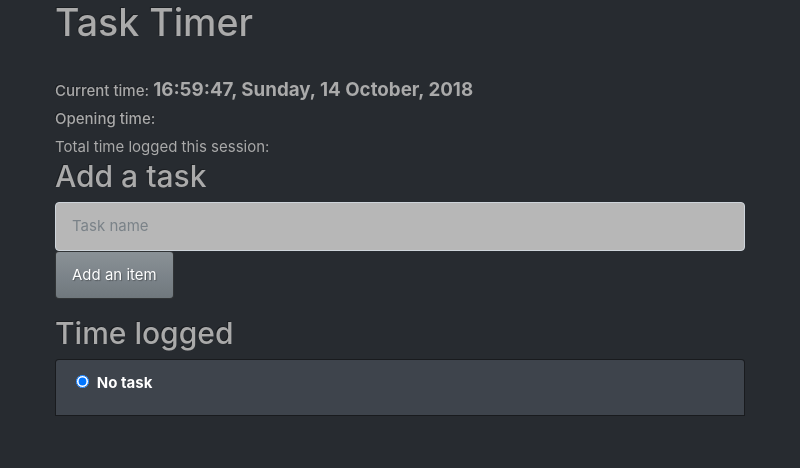
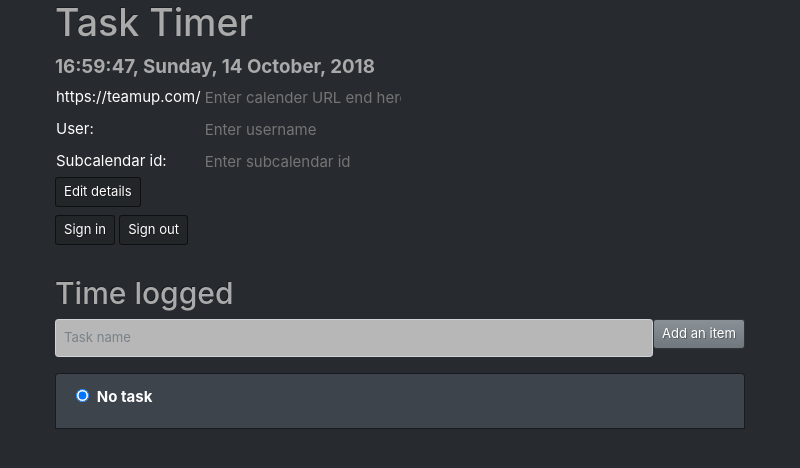
Before and after one commit to Shrugsy/Time-Logger, an Electron app: page index.html in a window 800 px wide. Drawn offline with Linux system fonts and the light colour scheme; no server answers.

Commit message:
Add files via upload

```diff
--- a/index.html
+++ b/index.html
@@ -13,42 +13,92 @@
   <!--
     <body onload="tickTime();openingTime();updateDB();">
     -->
+    <!--
   <body onload="tickTime();openingTime();updateDatabaseTimes();">
+  -->
+  <body onload="tickTime();updateDatabaseTimes();">
 
     <div class="container">
       <h1>Task Timer</h1>
-      <br>
 
+
+      <!--
       <h6 style="display: inline-block;">
         Current time:
       </h6>
+    -->
       <div id="currentTime" style="display: inline-block; font-weight:bold" class="lead">
       </div>
       <br>
+      <div>
+        <table width="50%" class="table-dark table-hover">
+          <tr>
+            <td>
+              <div style="display: inline-block">https://teamup.com/</div>
+            </td>
+            <td>
+              <input type="password" id="teamUpURLEnd" class="form-control-plaintext" style = "color: white; height: 30px; width: 200px" placeholder="Enter calender URL end here" disabled="">
+            </td>
+          </tr>
 
+          <tr>
+            <td>
+                <div style="display: inline-block">User: </div>
+            </td>
+            <td>
+
+              <input type="text" id="teamUpUser" class="form-control-plaintext" style = "color: white; height: 30px; width: 200px" placeholder="Enter username" disabled="">
+            </td>
+          </tr>
+
+          <tr>
+            <td>
+              <div style="display: inline-block">Subcalendar id: </div>
+            </td>
+            <td>
+              <input type="text" id="teamUpSubcalendar_Ids" class="form-control-plaintext" style = "color: white; height: 30px; width: 200px" placeholder="Enter subcalendar id" disabled="">
+            </td>
+          </tr>
+        </table>
+
+        <label type="button" id="editTeamUpButton" onclick="editTeamUpDetails()" class="btn btn-primary btn-sm active" style="display: inline-block" >Edit details</label>
+        <label type="button" id="saveTeamUpDetailsButton" onclick="saveTeamUpDetails()" class="btn btn-primary btn-sm active" style="display: none">Save TeamUp details</label>
+        <br>
+
+        <label type="button" onclick="signInRequest()" class="btn btn-primary btn-sm active">Sign in</label>
+        <label type="button" onclick = "signOutRequest()" class="btn btn-primary btn-sm active">Sign out</label>
+        <div id="signInOutStatus"></div>
+        <div id="signInOutLog"></div>
+
+        <br>
+        <!--
+        have another button here. show this after clicking 'save details' hide it after clicking 'edit'?
+        -->
+              </div>
+      <!--
       <h6 style="display: inline-block;">
         Opening time:
       </h6>
       <div id="openingTimeID" style="display: inline-block">
       </div>
-
-
-
       <br>
       <div style="display: inline-block">Total time logged this session:</div>
       <div id="timePassed" style="display: inline-block"></div>
+    -->
 
       <div>
+        <!--
         <h2>Add a task</h2>
+        -->
 
-        <div class="form-group">
-          <input type="text" id="taskItem" class="form-control mr-sm-2" style = "background: #b7b7b7" placeholder="Task name">
-          <input id="submitButton" type="button" onclick="addItemToHTML(null,taskItem.value,0,new Date, &quot;&quot;);taskItem.value=''" value='Add an item' class="btn btn-secondary my-2 my-sm-0">
-        </div>
       </div>
 
       <div>
         <h2 class="page-header">Time logged</h2>
+        <div class="form-group" style="display: flex">
+          <input type="text" id="taskItem" class="form-control form-control-sm" style = "background: #b7b7b7" placeholder="Task name">
+          <label id="submitButton" type="button" onclick="addItemToHTML(null,taskItem.value,0,new Date, &quot;&quot;);taskItem.value=''" class="btn btn-secondary btn-sm">Add an item</label>
+        </div>
         <ul id="listSection" class="list-group">
         <!--<ul id="listSection" class="sortable">-->
           <!--Note: need to populate this (class?) with data from each session or day!-->
```
